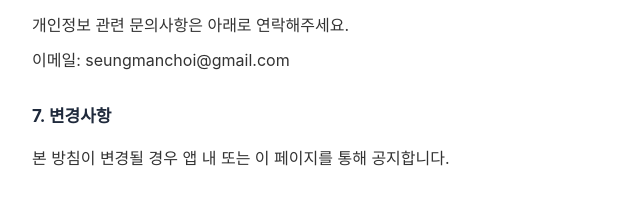
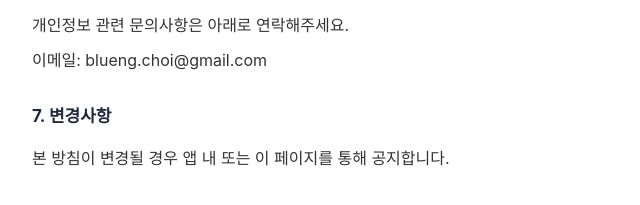
Before and after one commit to seungmanchoi/seungmanchoi.github.io, a plain HTML site: page vocaflow/privacy.html in a window 1280 px wide. Shown: the part 965-1170 px from the top of the page, 258-898 px from the left. Drawn offline with Linux system fonts and the light colour scheme.

Commit message:
이메일 주소 변경

```diff
--- a/vocaflow/privacy.html
+++ b/vocaflow/privacy.html
@@ -42,7 +42,7 @@
 
     <h2>6. 문의</h2>
     <p>개인정보 관련 문의사항은 아래로 연락해주세요.</p>
-    <p>이메일: seungmanchoi@gmail.com</p>
+    <p>이메일: blueng.choi@gmail.com</p>
 
     <h2>7. 변경사항</h2>
     <p>본 방침이 변경될 경우 앱 내 또는 이 페이지를 통해 공지합니다.</p>
```
